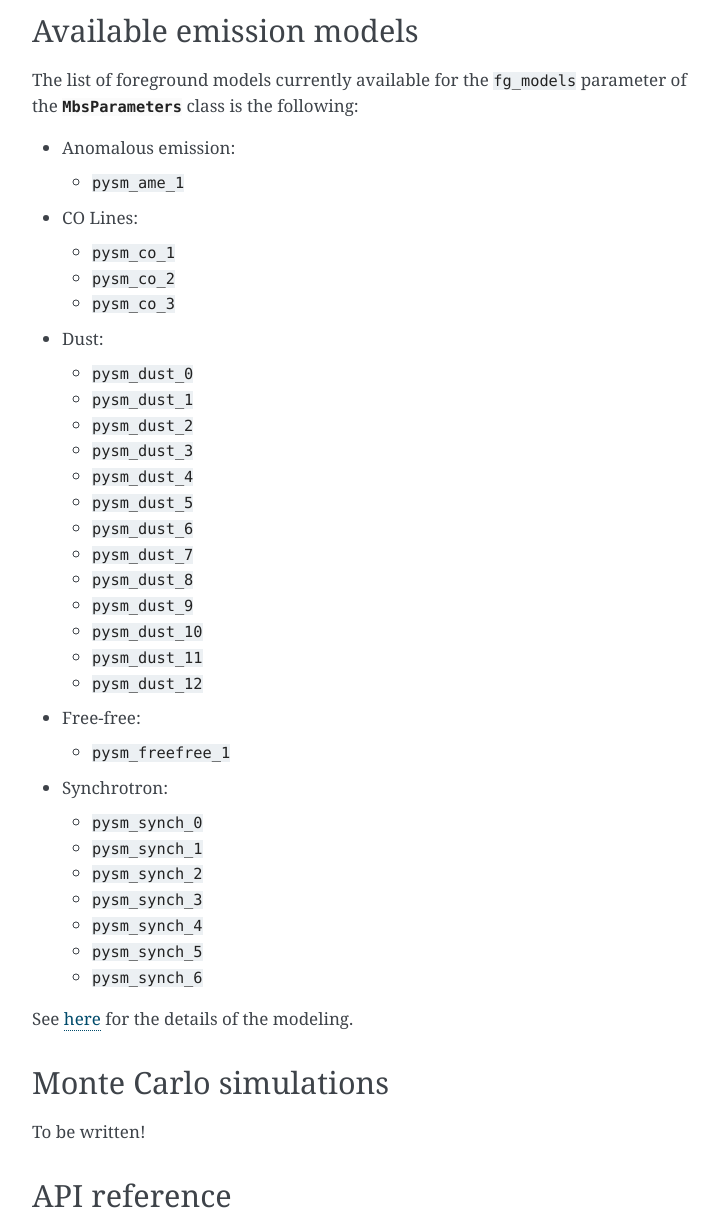
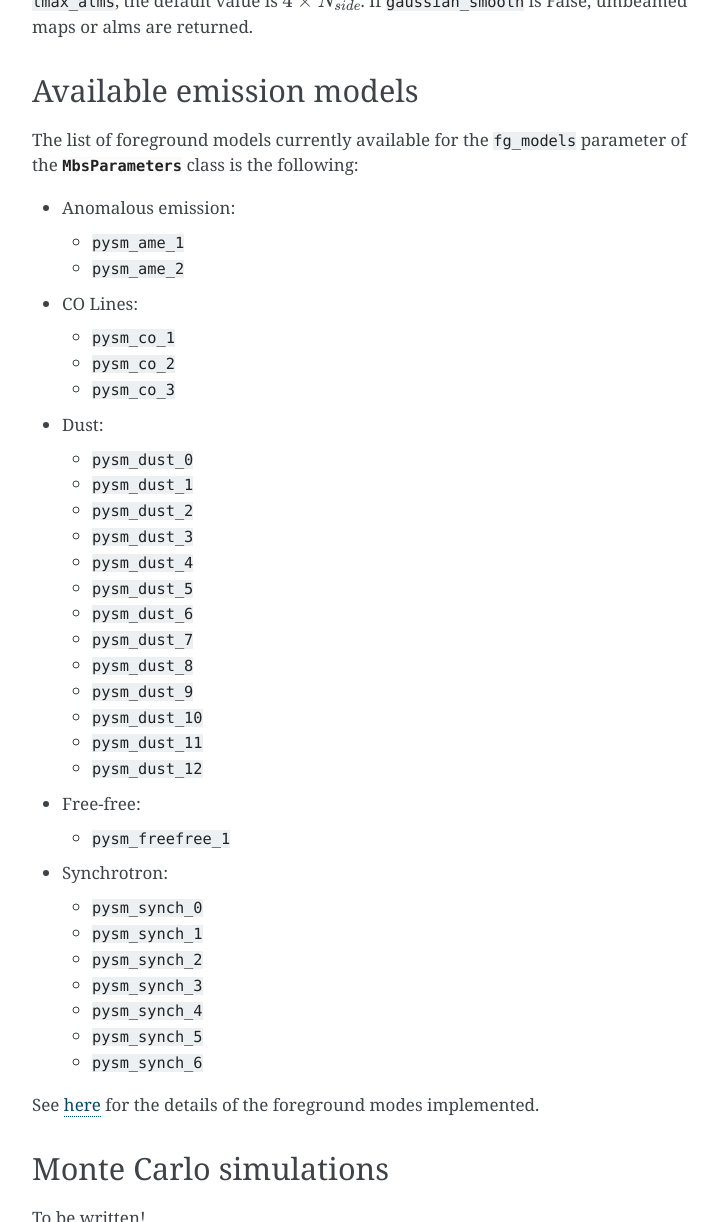
Before and after one commit to litebird/litebird_sim, a Sphinx documentation site: the page built from docs/source/sky_maps.rst, in a window 1280 px wide and 1400 px high, scrolled down 1604 px, cut to the strip 0-1222 px from the top of the window. Shown: the whole strip, without its empty margins (388-1107 px from the left). Built offline with Sphinx 7.4.7, drawn with Linux system fonts in a browser that asks for light colours; some of the changed text lies outside the part shown.

Commit message:
documentation updated

```diff
--- a/docs/source/sky_maps.rst
+++ b/docs/source/sky_maps.rst
@@ -56,6 +59,7 @@ instead of pixel space maps. The user can set the maximum multipole of these alm
 ``lmax_alms``, the default value is :math:`4\times N_{side}`. If ``gaussian_smooth`` is
 False, umbeamed maps or alms are returned.
 
+
 Available emission models
 -------------------------
 
@@ -66,6 +70,8 @@ following:
 - Anomalous emission:
 
   - ``pysm_ame_1``
+
+  - ``pysm_ame_2``
 
 - CO Lines:
 
@@ -124,7 +130,9 @@ following:
   - ``pysm_synch_6``
 
 
-See `here <https://github.com/galsci/pysm/blob/3.4.0/pysm3/data/presets.cfg>`_ for the details of the modeling.
+See `here <https://github.com/galsci/pysm/blob/3.4.0/pysm3/data/presets.cfg>`_ for the
+details of the foreground modes implemented.
+
 
 Monte Carlo simulations
 -----------------------
```
Also changed, not shown: other parts of docs/source/sky_maps.rst (+3 -0 lines).
